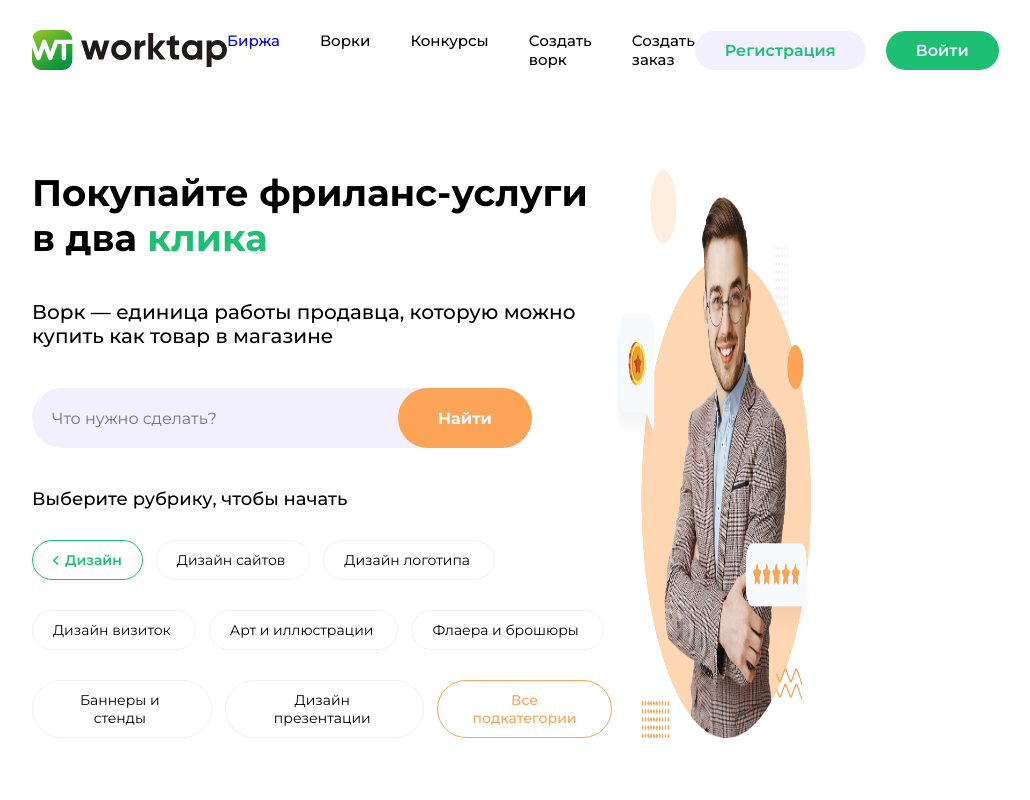
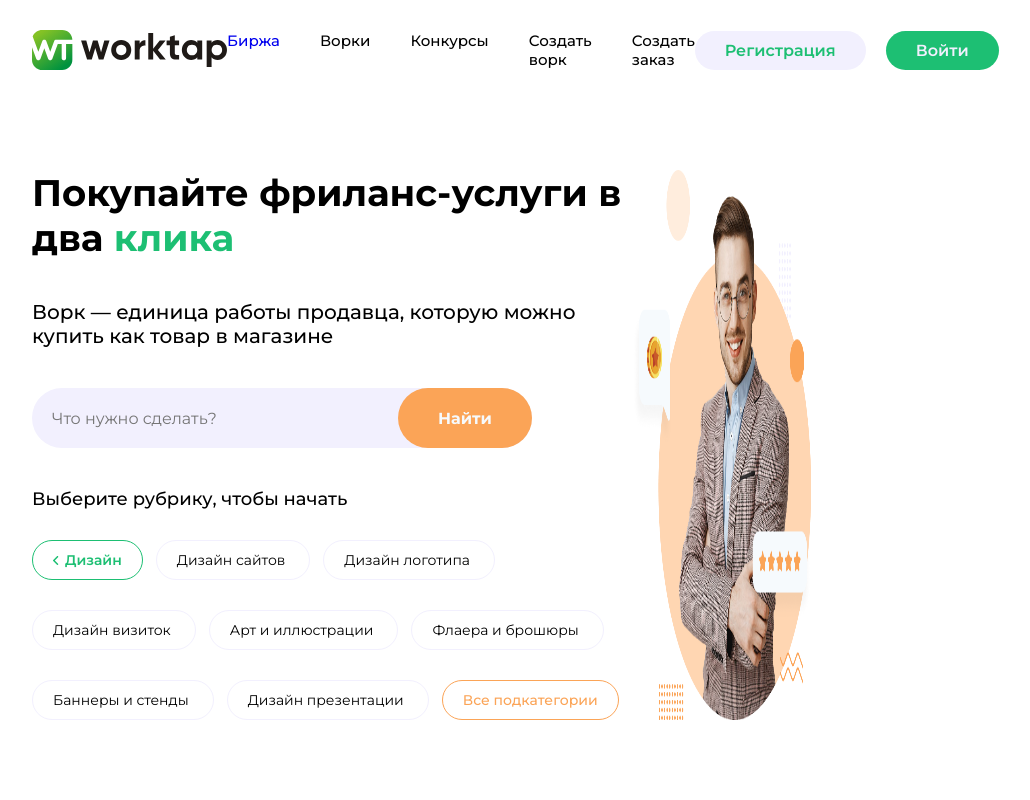
Before and after one commit to x2m1ch/worktap-website, a React (Vite) app: page / in a window 1280 px wide. Shown: the top 800 px of the page, without its empty margins (218-1248 px from the left). Built offline with nearby package versions, Linux system fonts and the light colour scheme.

Commit message:
feat: added Works page

```diff
--- a/src/App.tsx
+++ b/src/App.tsx
@@ -2,6 +2,7 @@
 
 import Market from "./pages/Market"
 import Main from "./pages/Main"
+import Works from "./pages/Works"
 
 import './reset.css'
 import './global.css'
@@ -13,6 +14,7 @@
         <Routes>
           <Route path="/" element={<Main />} />
           <Route path="/market" element={<Market />} />
+          <Route path="/works" element={<Works />} />
         </Routes>
       </BrowserRouter>
     </>
--- a/src/modules/styles/main/hero.css
+++ b/src/modules/styles/main/hero.css
@@ -1,6 +1,6 @@
 .hero {
     display: grid;
-    grid-template-columns: 580px 1fr;
+    grid-template-columns: 600px 1fr;
 
     margin: var(--margin);
 }
--- /dev/null
+++ b/src/pages/Works.tsx
@@ -0,0 +1,8 @@
+const Works = () => {
+    return (
+        <>
+        </>
+    )
+}
+
+export default Works
```
